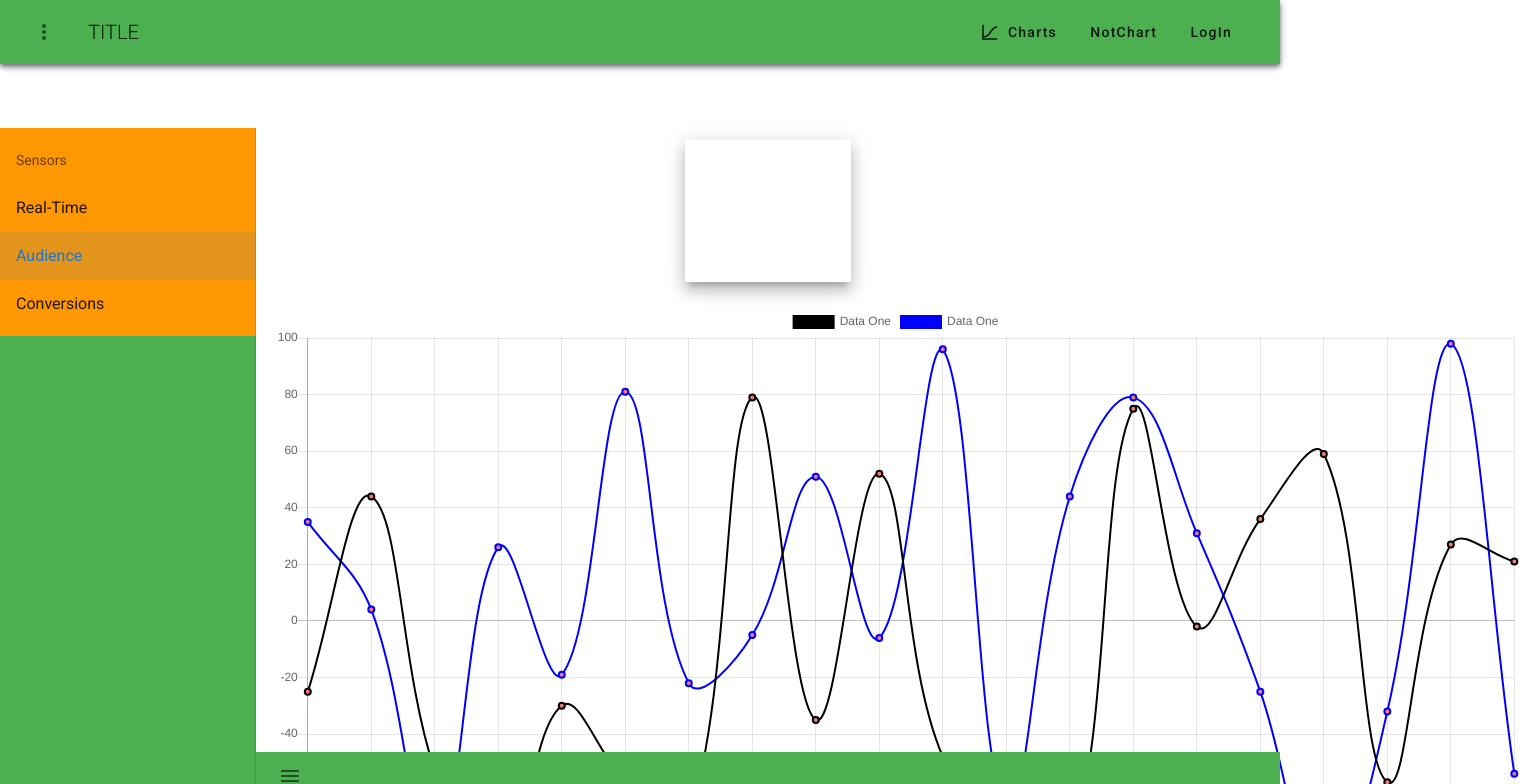
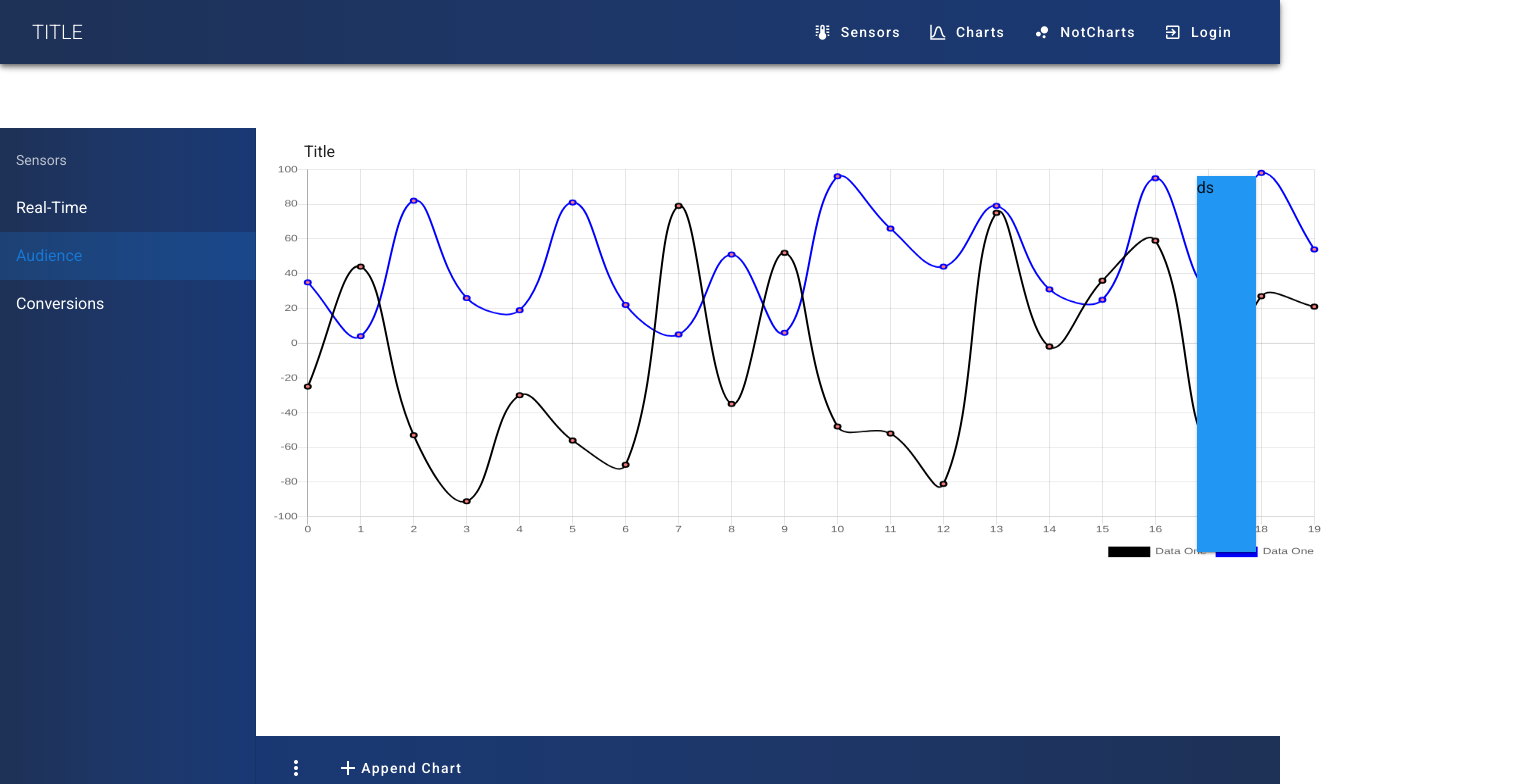
Before and after one commit to FDV1161/front_temperature, a Vue app: page /charts in a window 1280 px wide. Shown: the top 784 px of the page, 1524 px wide, since content can reach past the window. Built offline with nearby package versions, Linux system fonts and the light colour scheme.

Commit message:
изменен цвет приложения

```diff
--- a/src/App.vue
+++ b/src/App.vue
@@ -1,13 +1,8 @@
 <template>
   <v-app>
-    <v-app-bar
-      app
-      color=orange
-      clipped-left
-    />
-    <AppBar :color="app_settings.app_color" :drawer="drawer" />
+    <v-app-bar app color="orange" clipped-left />
+    <AppBar :color="app_settings.app_color" :drawer="drawer" :menu="menu" />
     <!-- https://codepen.io/kematzy/pen/zJmXwJ -->
-
 
     <v-navigation-drawer
       app
@@ -18,63 +13,92 @@
       <List />
     </v-navigation-drawer>
 
-    <v-content app>
-      <v-container fluid fill-height>
-        <v-row align="center" justify="center">
-          <v-col align="center">
-            <v-sheet color="white" elevation="10" height="142" width="166">
-            </v-sheet>
-          </v-col>
-        </v-row>
-
-        <v-row>
-          <v-col align="center">
-            <MyChart />
-          </v-col>
-        </v-row>
-      </v-container>
+    <v-content app >
+      <MainContent />
     </v-content>
 
-    <v-footer app color="green" inset>
-      <v-app-bar-nav-icon></v-app-bar-nav-icon>
+    <v-footer app inset class="pa-0 footer_color">
+      <v-toolbar dark fluid flat color="#fff0">
+        <v-toolbar-items>
+        <v-btn icon @click="drawer.side_bar = !drawer.side_bar">
+        <v-icon> mdi-dots-vertical </v-icon>
+      </v-btn>
+      </v-toolbar-items>
+        <v-toolbar-items>
+          <v-btn text>
+            <v-icon>mdi-plus</v-icon>
+            <span class="text-capitalize"> Append chart </span>
+          </v-btn>
+        </v-toolbar-items>
+
+
+      </v-toolbar>
     </v-footer>
   </v-app>
 </template>
 
 
 <script>
-// import HelloWorld from './components/HelloWorld';
-import MyChart from "@/components/chart.vue";
+import MainContent from "@/components/Content.vue";
 import List from "@/components/list.vue";
 import AppBar from "@/components/AppBar.vue";
-
-// let default_side_bar = true;
-// if (window.innerWidth <= 1264) {
-//   default_side_bar = false;
-// }
-
-// console.log(window.innerWidth);
-
-
 
 export default {
   name: "App",
 
   components: {
-    // HelloWorld,
-    MyChart,
     List,
     AppBar,
+    MainContent,
   },
 
   data: () => ({
+    menu: [
+      {
+        text: "Sensors",
+        icon: "mdi-thermometer-lines",
+        // bolt camcorder camera-timer cog-transfer consolidate cpu-32-bit home-automation pulse thermometer-lines
+      },
+      {
+        text: "Charts",
+        icon: "mdi-chart-bell-curve",
+      },
+      {
+        text: "NotCharts",
+        icon: "mdi-chart-bubble",
+      },
+      {
+        text: "Login",
+        icon: "mdi-login-variant",
+      }
+    ],
+
     drawer: {
       side_bar: window.innerWidth > 1264, // in order to not show after a reboots
-      nav_bar: false
+      nav_bar: false,
     },
     app_settings: {
-      app_color: "green",
+      app_color: "main_color",
     },
   }),
 };
 </script>
+
+
+<style>
+
+.inherited {
+  background: #fff0;
+}
+
+.main_color {
+  background: rgb(30,49,86);
+  background: linear-gradient(90deg, rgba(30,49,86,1) 0%, rgba(29,55,105,1) 50%, rgba(25,56,116,1) 100%);
+}
+
+.footer_color {
+   background: rgb(25,56,115);
+  background: linear-gradient(90deg, rgba(25,56,115,1) 0%, rgba(29,55,105,1) 50%, rgba(30,49,86,1) 100%);
+}
+
+</style>
--- a/src/components/AppBar.vue
+++ b/src/components/AppBar.vue
@@ -1,9 +1,6 @@
 <template>
-  <v-app-bar app :color="color" clipped-left>
-    <v-toolbar flat :color="color">
-      <v-btn icon @click="drawer.side_bar = !drawer.side_bar">
-        <v-icon> mdi-dots-vertical </v-icon>
-      </v-btn>
+  <v-app-bar dark app :color="color" clipped-left>
+    <v-toolbar flat color="#fff0">
 
       <v-toolbar-title class="text-uppercase">
         <span class="font-weight-light">Title</span>
@@ -12,20 +9,21 @@
       <v-spacer></v-spacer>
       <!-- hidden-md-and-up <v-app-bar-nav-icon tile plain></v-app-bar-nav-icon> -->
       <v-toolbar-items class="hidden-md-and-up">
-        <v-btn text @click="drawer.nav_bar = !drawer.nav_bar">
-          <v-app-bar-nav-icon disabled></v-app-bar-nav-icon>
-          <span class="text-capitalize"> Menu </span>
+          <v-app-bar-nav-icon @click="drawer.nav_bar = !drawer.nav_bar"></v-app-bar-nav-icon>
+        <!-- <v-btn text @click="drawer.nav_bar = !drawer.nav_bar">           -->
+          <!-- <span class="text-capitalize"> Menu </span> -->
+          <!-- <v-app-bar-nav-icon disabled></v-app-bar-nav-icon> -->
+        <!-- </v-btn> -->
+      </v-toolbar-items>
+
+      <v-toolbar-items class="hidden-sm-and-down" v-for="(item, i) in menu" :key="i">
+        <v-btn text>
+          <v-icon left>{{item.icon}}</v-icon>
+          <span class="text-capitalize"> {{item.text}} </span>
         </v-btn>
       </v-toolbar-items>
-
-      <v-toolbar-items class="hidden-sm-and-down">
-        <v-btn text>
-          <v-icon left>mdi-chart-bell-curve-cumulative</v-icon>
-          <span class="text-capitalize"> Charts </span>
-        </v-btn>
-        <v-btn flat text class="text-capitalize"> NotChart </v-btn>
-        <v-btn flat text class="text-capitalize"> LogIn </v-btn>
-      </v-toolbar-items>
+      <!-- <v-btn flat text class="text-capitalize"> NotChart </v-btn>
+        <v-btn flat text class="text-capitalize"> LogIn </v-btn> -->
     </v-toolbar>
 
     <v-dialog
@@ -35,26 +33,32 @@
       transition="dialog-bottom-transition"
     >
       <v-card>
-        <v-toolbar flat :color="color">
+        <v-toolbar dark flat :color="color" class="px-4">
           <v-toolbar-title class="text-uppercase">
             <span class="font-weight-light">Title</span>
           </v-toolbar-title>
           <v-spacer></v-spacer>
-          <v-btn icon @click.native="drawer.nav_bar = false">
+          <v-toolbar-items>
+          <v-btn text icon @click.native="drawer.nav_bar = false">
             <v-icon>mdi-close</v-icon>
           </v-btn>
+          </v-toolbar-items>
         </v-toolbar>
 
         <v-list>
-          <v-list-item v-for="(item, i) in nav" :key="i">
+            <v-list-item-group >
+          <v-list-item v-for="(item, i) in menu" :key="i">
             <v-list-item-icon>
-              <v-icon>mdi-{{ item.icon }}</v-icon>
+              <v-icon>{{ item.icon }}</v-icon>
             </v-list-item-icon>
             <v-list-item-content>
               <v-list-item-title>{{ item.text }}</v-list-item-title>
             </v-list-item-content>
           </v-list-item>
+          </v-list-item-group>
         </v-list>
+
+
       </v-card>
     </v-dialog>
   </v-app-bar>
@@ -63,27 +67,17 @@
 
 <script>
 export default {
-  props: ["color", "drawer"],
+  props: ["color", "drawer", "menu"],
 
   data: () => ({
-    nav: [
-      {
-        icon: "home",
-        text: "Home",
-        title: "Back to Home page",
-        active: true,
-      },
-      {
-        icon: "info",
-        text: "About",
-        title: "About this demo",
-        active: false,
-      },
-    ],
+
   }),
 };
 </script>
 
 
-<style scoped>
+<style >
+.icon_width {
+    width: 48;
+}
 </style>
--- /dev/null
+++ b/src/components/Content.vue
@@ -0,0 +1,25 @@
+<template>
+<!-- // #f7f0f0 -->
+  <v-container fluid class="main-color">
+        <MyChart />
+        <!-- <MyChart />         -->
+        <!-- <MyChart />         -->
+  </v-container>
+</template>
+
+<script>
+import MyChart from "@/components/chart.vue";
+export default {
+    components: {
+        MyChart,
+  },
+};
+</script>
+
+
+<style>
+/* .main-color {
+    background-color: #fafafa;
+
+} */
+</style>
--- a/src/components/chart.vue
+++ b/src/components/chart.vue
@@ -1,52 +1,172 @@
 <template>
-    <div>
-        <canvas ref="canvas"></canvas>
-    </div>
+  <v-row>
+    <v-container>
+      <!-- <v-row class="ml-10">Title</v-row> -->
+      <v-row >
+        <v-col cols="12" >
+          <v-row class="pl-9 ma-0"><v-col class="pa-0">Title</v-col></v-row>
+          <v-row class="ma-0">
+            <v-col cols="11" class="pa-0">
+              <canvas ref="canvas" class="canvas"></canvas>
+            </v-col>
+            <v-col>
+              <v-card rounded="0" color="blue" class="max-wh"> ds </v-card>
+            </v-col>
+          </v-row>
+
+        </v-col>
+
+      </v-row>
+    </v-container>
+  </v-row>
 </template>
 
 
 
 <script>
-import { Line } from 'vue-chartjs'
+import { Line } from "vue-chartjs";
+import List from "@/components/list.vue";
 
-let one_data = [-25, 44, -53, -91, -30, -56, -70, 79, -35, 52, -48, -52, -81, 75, -2, 36, 59, -57, 27, 21];
+let one_data = [
+  -25,
+  44,
+  -53,
+  -91,
+  -30,
+  -56,
+  -70,
+  79,
+  -35,
+  52,
+  -48,
+  -52,
+  -81,
+  75,
+  -2,
+  36,
+  59,
+  -57,
+  27,
+  21,
+];
 // let timerId = setInterval(() => one_data.push( Math.random() * (100 + 100) - 100), 1000);
 // setTimeout(() => { clearInterval(timerId); alert('stop'); }, 20000);
 // [-25, 44, -53, -91, -30, -56, -70, 79, -35, 52, -48, -52, -81, 75, -2, 36, 59, -57, 27, 21]
 
 export default {
   extends: Line,
+
+  components: {
+    List,
+  },
+
   data: () => ({
+    menu: [
+      {
+        icon: "mdi-delete",
+        text: "Delete",
+      },
+      {
+        icon: "mdi-cog",
+        text: "Settings",
+      },
+    ],
     chartdata: {
-      labels: [0, 1, 2, 3, 4, 5, 6, 7, 8, 9, 10, 11, 12, 13, 14, 15, 16, 17, 18, 19],
+      labels: [
+        0,
+        1,
+        2,
+        3,
+        4,
+        5,
+        6,
+        7,
+        8,
+        9,
+        10,
+        11,
+        12,
+        13,
+        14,
+        15,
+        16,
+        17,
+        18,
+        19,
+      ],
       datasets: [
         {
-          label: 'Data One',
+          label: "Data One",
           fill: false,
           borderWidth: 2,
-          backgroundColor: '#f87979',
+          backgroundColor: "#f87979",
           borderColor: "black",
-          data: one_data
+          data: one_data,
+          cubicInterpolationMode: "default",
         },
         {
-            label: 'Data One',
-            fill: false,
-            borderWidth: 2,
-            backgroundColor: '#f87979',
-            borderColor: "blue",
-            data: [35, 4, -82, 26, -19, 81, -22, -5, 51, -6, 96, -66, 44, 79, 31, -25, -95, -32, 98, -54]
-        }
-      ]
+          label: "Data One",
+          fill: false,
+          borderWidth: 2,
+          backgroundColor: "#f87979",
+          borderColor: "blue",
+          data: [
+            35,
+            4,
+            82,
+            26,
+            19,
+            81,
+            22,
+            5,
+            51,
+            6,
+            96,
+            66,
+            44,
+            79,
+            31,
+            25,
+            95,
+            32,
+            98,
+            54,
+          ],
+        },
+      ],
     },
     options: {
-
-    }
+      legend: {
+        position: "bottom",
+        align: "end",
+      },
+      title: {
+        display: false,
+        position: "top",
+        text: "Custom Chart Title",
+      },
+      tooltips: {
+        intersect: false,
+      },
+    },
   }),
 
-  mounted () {
-    this.renderChart(this.chartdata, this.options)
-  }
-}
+  mounted() {
+    this.renderChart(this.chartdata, this.options);
+  },
+};
+</script>
 
 
-</script>
+<style scoped>
+.max-wh {
+  width: 100%;
+  height: 100%;
+}
+.max-width {
+  width: 100%;
+}
+.canvas {
+  max-height: 400px;
+}
+</style>
--- a/src/components/list.vue
+++ b/src/components/list.vue
@@ -1,7 +1,7 @@
 <template>
 
 
-    <v-list color=orange>
+    <v-list dark >
       <v-subheader>Sensors</v-subheader>
       <v-list-item-group
         v-model="selectedItem"
```
